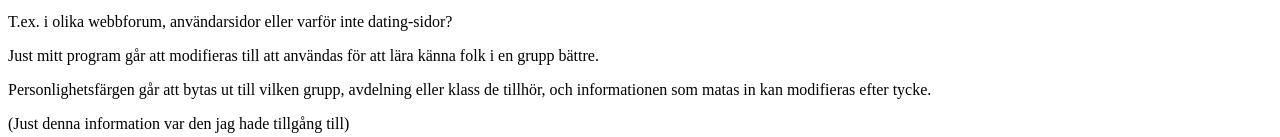
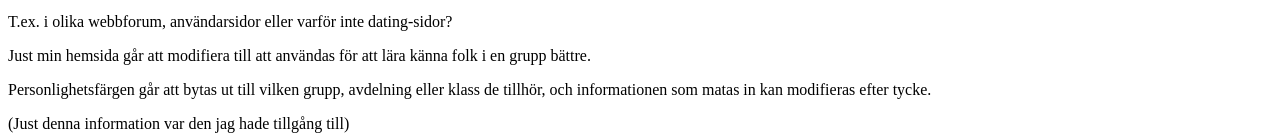
Before and after one commit to Darkshiira/examinationsuppgift, a website: page www/dev/index.html in a window 1280 px wide. Shown: the part 362-499 px from the top of the page. Drawn offline with nearby package versions, Linux system fonts and the light colour scheme; no server answers.

Commit message:
changed a word in indexfile

```diff
--- a/www/dev/index.html
+++ b/www/dev/index.html
@@ -22,7 +22,7 @@
                 <br>
                 <p>Att kunna hämta ut olika parametrar ur data är viktigt att kunna som webbutvecklare, då flera företag använder sig av just data med olika parametrar(som ska kunna sorteras ut, användas vidare samt visualiseras på ett tydligt sätt).</p>
                 <p>T.ex. i olika webbforum, användarsidor eller varför inte dating-sidor?</p>
-                <p>Just mitt program går att modifieras till att användas för att lära känna folk i en grupp bättre.</p>
+                <p>Just min hemsida går att modifiera till att användas för att lära känna folk i en grupp bättre.</p>
                 <p>Personlighetsfärgen går att bytas ut till vilken grupp, avdelning eller klass de tillhör, och informationen som matas in kan modifieras efter tycke.</p>
                 <p>(Just denna information var den jag hade tillgång till)</p>
                 </section>
```
